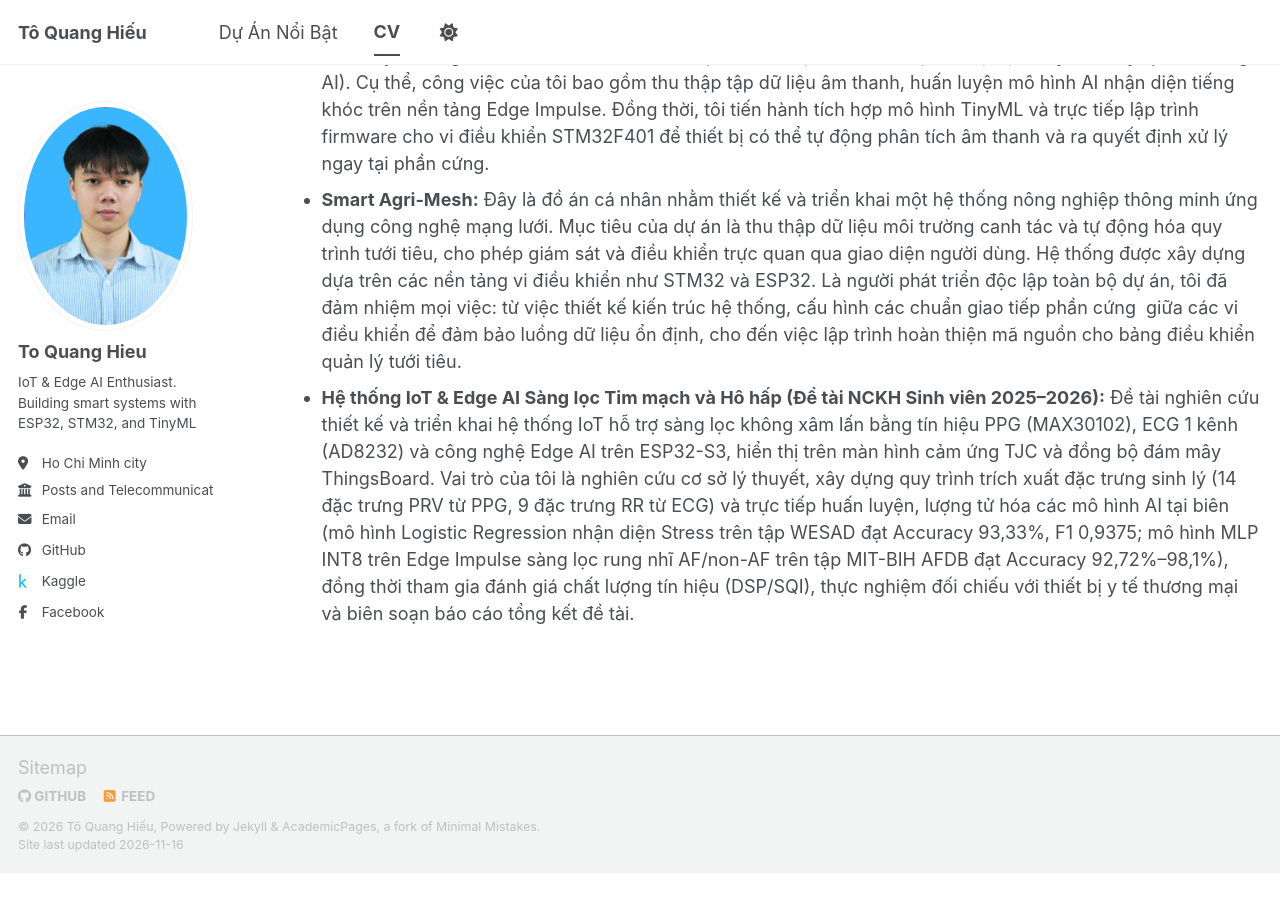
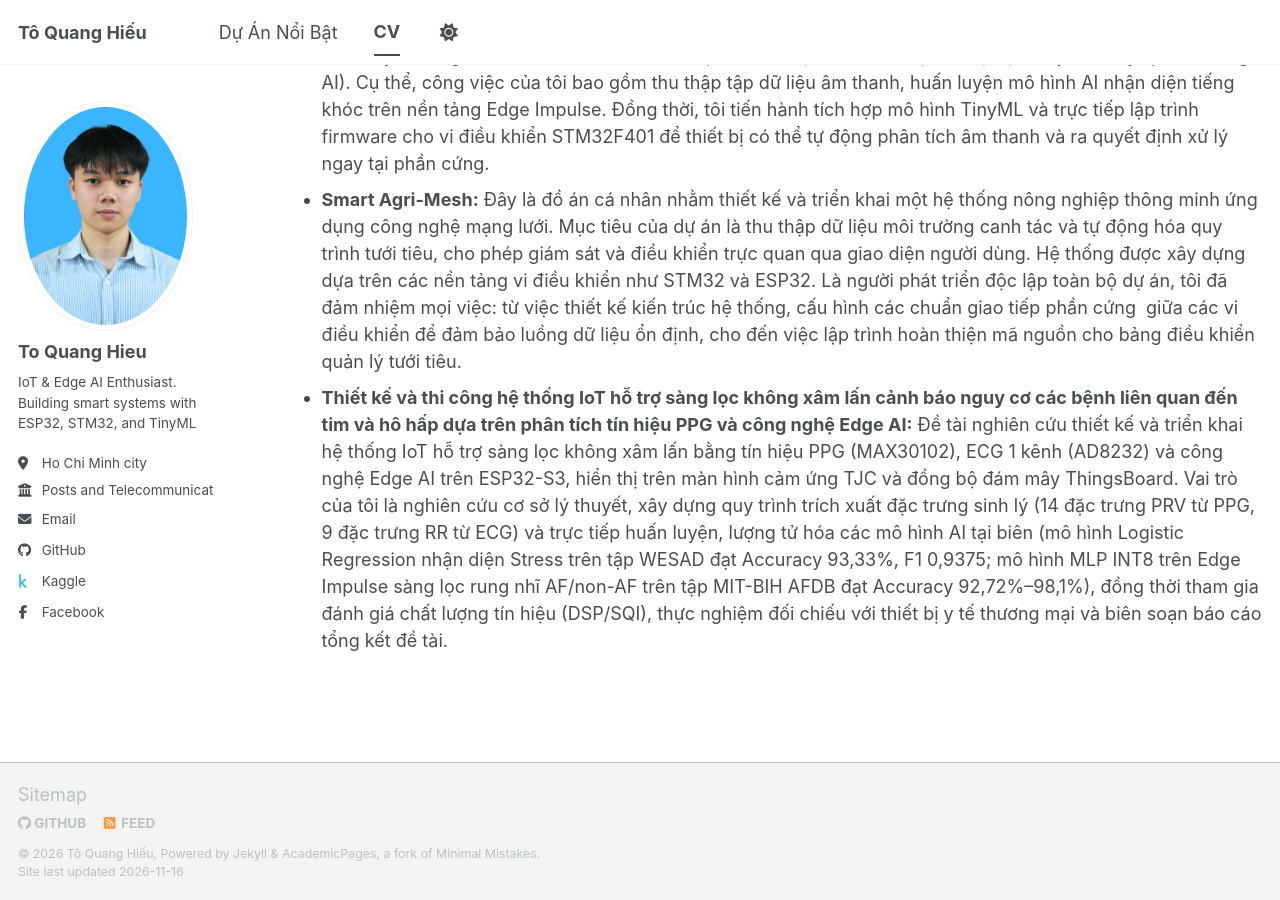
Before and after one commit to Hieuto0409/Hieuto0409.github.io, a Jekyll site: the page built from _pages/cv.md, in a window 1280 px wide and 900 px high, scrolled down 756 px. Built offline with Jekyll 4.4.1, drawn with Linux system fonts in a browser that asks for light colours; a script bundle is joined from its source files by our own code; library files that are not in the unit come from our copies; before the commit the page ends 1629 px from its top, so only the background shows below that.

Commit message:
Update CV featured project

```diff
--- a/_pages/cv.md
+++ b/_pages/cv.md
@@ -26,4 +26,4 @@ author_profile: true
 
 - **E-Nanny (Smart Baby Monitor):** Đây là dự án phát triển một hệ thống nôi em bé thông minh nhằm tự động hóa việc giám sát và chăm sóc trẻ nhỏ. Mục tiêu là xây dựng một thiết bị có khả năng lắng nghe, nhận diện tiếng khóc của trẻ theo thời gian thực và tự động điều khiển cơ chế đung đưa nôi (thông qua lệnh từ vi điều khiển ESP truyền sang STM32). Vai trò của tôi là chịu trách nhiệm chính cho phân hệ học máy và xử lý tại biên (Edge AI). Cụ thể, công việc của tôi bao gồm thu thập tập dữ liệu âm thanh, huấn luyện mô hình AI nhận diện tiếng khóc trên nền tảng Edge Impulse. Đồng thời, tôi tiến hành tích hợp mô hình TinyML và trực tiếp lập trình firmware cho vi điều khiển STM32F401 để thiết bị có thể tự động phân tích âm thanh và ra quyết định xử lý ngay tại phần cứng.
 - **Smart Agri-Mesh:** Đây là đồ án cá nhân nhằm thiết kế và triển khai một hệ thống nông nghiệp thông minh ứng dụng công nghệ mạng lưới. Mục tiêu của dự án là thu thập dữ liệu môi trường canh tác và tự động hóa quy trình tưới tiêu, cho phép giám sát và điều khiển trực quan qua giao diện người dùng. Hệ thống được xây dựng dựa trên các nền tảng vi điều khiển như STM32 và ESP32. Là người phát triển độc lập toàn bộ dự án, tôi đã đảm nhiệm mọi việc: từ việc thiết kế kiến trúc hệ thống, cấu hình các chuẩn giao tiếp phần cứng  giữa các vi điều khiển để đảm bảo luồng dữ liệu ổn định, cho đến việc lập trình hoàn thiện mã nguồn cho bảng điều khiển quản lý tưới tiêu.
-- **Hệ thống IoT & Edge AI Sàng lọc Tim mạch và Hô hấp (Đề tài NCKH Sinh viên 2025–2026):** Đề tài nghiên cứu thiết kế và triển khai hệ thống IoT hỗ trợ sàng lọc không xâm lấn bằng tín hiệu PPG (MAX30102), ECG 1 kênh (AD8232) và công nghệ Edge AI trên ESP32-S3, hiển thị trên màn hình cảm ứng TJC và đồng bộ đám mây ThingsBoard. Vai trò của tôi là nghiên cứu cơ sở lý thuyết, xây dựng quy trình trích xuất đặc trưng sinh lý (14 đặc trưng PRV từ PPG, 9 đặc trưng RR từ ECG) và trực tiếp huấn luyện, lượng tử hóa các mô hình AI tại biên (mô hình Logistic Regression nhận diện Stress trên tập WESAD đạt Accuracy 93,33%, F1 0,9375; mô hình MLP INT8 trên Edge Impulse sàng lọc rung nhĩ AF/non-AF trên tập MIT-BIH AFDB đạt Accuracy 92,72%–98,1%), đồng thời tham gia đánh giá chất lượng tín hiệu (DSP/SQI), thực nghiệm đối chiếu với thiết bị y tế thương mại và biên soạn báo cáo tổng kết đề tài.
+- **Thiết kế và thi công hệ thống IoT hỗ trợ sàng lọc không xâm lấn cảnh báo nguy cơ các bệnh liên quan đến tim và hô hấp dựa trên phân tích tín hiệu PPG và công nghệ Edge AI:** Đề tài nghiên cứu thiết kế và triển khai hệ thống IoT hỗ trợ sàng lọc không xâm lấn bằng tín hiệu PPG (MAX30102), ECG 1 kênh (AD8232) và công nghệ Edge AI trên ESP32-S3, hiển thị trên màn hình cảm ứng TJC và đồng bộ đám mây ThingsBoard. Vai trò của tôi là nghiên cứu cơ sở lý thuyết, xây dựng quy trình trích xuất đặc trưng sinh lý (14 đặc trưng PRV từ PPG, 9 đặc trưng RR từ ECG) và trực tiếp huấn luyện, lượng tử hóa các mô hình AI tại biên (mô hình Logistic Regression nhận diện Stress trên tập WESAD đạt Accuracy 93,33%, F1 0,9375; mô hình MLP INT8 trên Edge Impulse sàng lọc rung nhĩ AF/non-AF trên tập MIT-BIH AFDB đạt Accuracy 92,72%–98,1%), đồng thời tham gia đánh giá chất lượng tín hiệu (DSP/SQI), thực nghiệm đối chiếu với thiết bị y tế thương mại và biên soạn báo cáo tổng kết đề tài.
```
